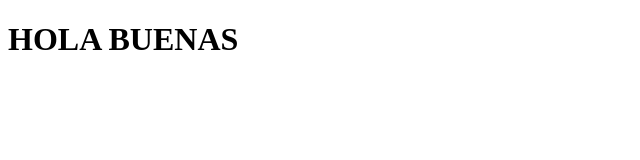
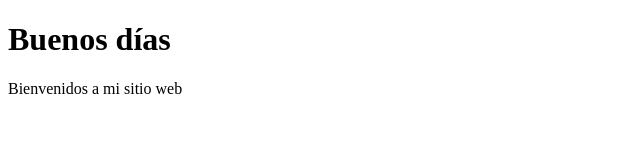
Before and after one commit to 4GeeksAcademy/ejemplos_de_github, a plain HTML site: page index.html in a window 1280 px wide. Shown: the whole page, without its empty margins (0-640 px from the left). Drawn offline with Linux system fonts and the light colour scheme.

Commit message:
He cambiado a buenos dias

```diff
--- a/index.html
+++ b/index.html
@@ -6,6 +6,7 @@
     <title>Document</title>
 </head>
 <body>
-    <h1>HOLA BUENAS</h1>
+    <h1>Buenos días</h1>
+    <p>Bienvenidos a mi sitio web</p>
 </body>
 </html>
```
